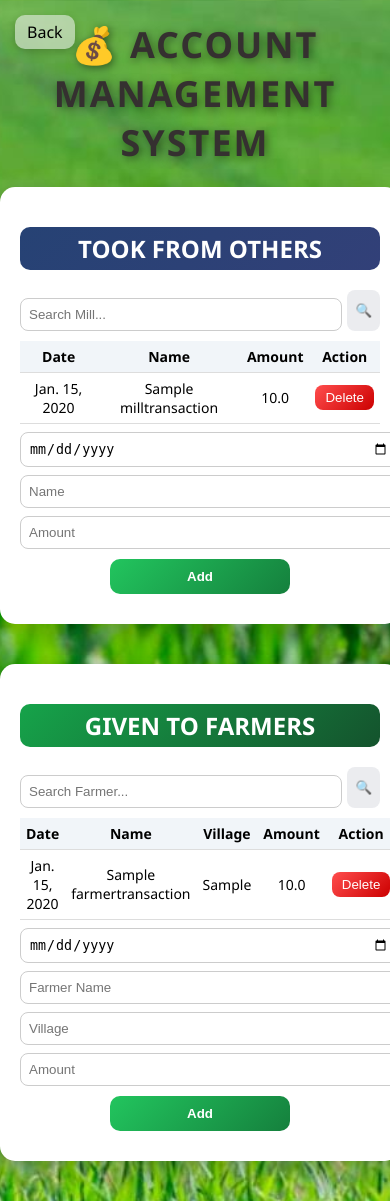
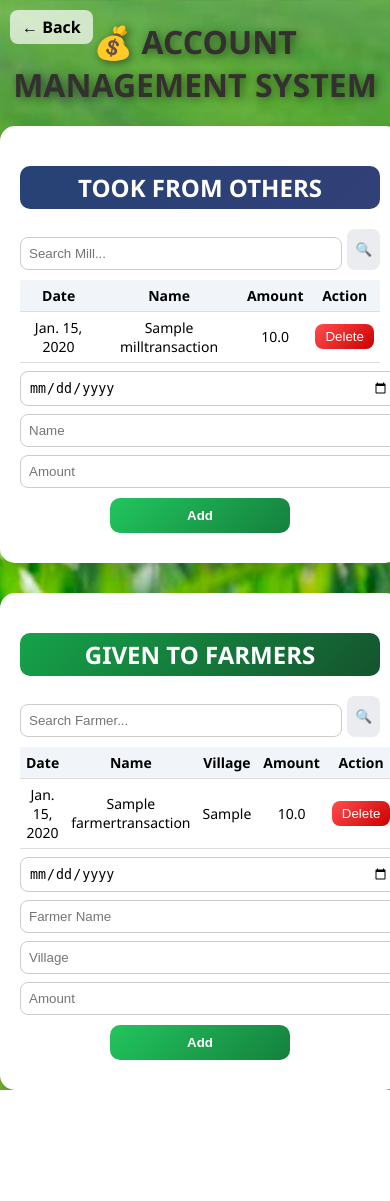
Before and after one commit to saireddy2005/agriportal, a Django app: page /account-management/ in a window 390 px wide; the page is wider, and only the part inside the window is pictured. After the commit the page ends 1090 px from the top of that part, so only its background shows below. Run offline with Django 5.2, Linux system fonts and the light colour scheme; a user stored in the database is signed in; tables that the repository leaves empty hold one stand-in row (values such as "Sample post").

Commit message:
fixed mobile layout and back button

```diff
--- a/core/templates/core/account_management.html
+++ b/core/templates/core/account_management.html
@@ -8,36 +8,42 @@
             margin: 0;
             font-family: 'Segoe UI', sans-serif;
 
-            /* ✅ UPDATED BACKGROUND */
             background: url("/media/paddy3.jpeg") no-repeat center center fixed;
             background-size: cover;
             min-height: 100vh;
+
+            /* ✅ CENTER FIX */
+            display: flex;
+            flex-direction: column;
+            align-items: center;
         }
 
         /* TITLE */
         .title {
             text-align: center;
-            font-size: 36px;
+            font-size: 32px;
             font-weight: bold;
             margin-top: 20px;
             color: rgb(53, 48, 48);
             text-shadow: 2px 2px 10px rgba(0,0,0,0.5);
-            letter-spacing: 2px;
         }
 
         /* CONTAINER */
         .container {
             display: flex;
             justify-content: center;
-            gap: 40px;
+            gap: 30px;
             margin-top: 30px;
             flex-wrap: wrap;
-            align-items: flex-start;
-            padding-bottom: 40px;
+            width: 100%;
         }
 
-        /* MOBILE FIX */
+        /* MOBILE CENTER FIX */
         @media (max-width: 768px) {
+            body {
+                justify-content: center; /* 🔥 vertical center */
+            }
+
             .container {
                 flex-direction: column;
                 align-items: center;
@@ -91,7 +97,6 @@
         .search-btn {
             padding: 5px 8px;
             background: #ebecef;
-            color: white;
             border: none;
             border-radius: 8px;
             cursor: pointer;
@@ -148,30 +153,24 @@
             cursor: pointer;
         }
 
-        .delete-btn:hover {
-            transform: scale(1.05);
-        }
-
-        /* BACK BUTTON FIX */
+        /* ✅ BACK BUTTON (NEW POSITION) */
         .back-btn {
             position: fixed;
-            top: 15px;
-            left: 15px;
+            top: 10px;
+            left: 10px;
 
-            background: rgba(231, 235, 230, 0.6);
+            background: rgba(255,255,255,0.7);
+            padding: 6px 12px;
+            border-radius: 8px;
+            text-decoration: none;
             color: black;
-            padding: 6px 12px;
-            border-radius: 10px;
-            text-decoration: none;
-            font-weight: 500;
-            box-shadow: 0 3px 8px rgba(0,0,0,0.2);
-            font-size: 16px;
-            transition: 0.3s;
+            font-weight: bold;
+
+            z-index: 1000; /* 🔥 always visible */
         }
 
         .back-btn:hover {
             background: #7ad474;
-            transform: scale(1.05);
         }
 
     </style>
@@ -179,7 +178,7 @@
 
 <body>
 
-<a href="{% url 'profile' %}" class="back-btn">Back</a>
+<a href="{% url 'profile' %}" class="back-btn">← Back</a>
 
 <div class="title">💰 ACCOUNT MANAGEMENT SYSTEM</div>
 
```
